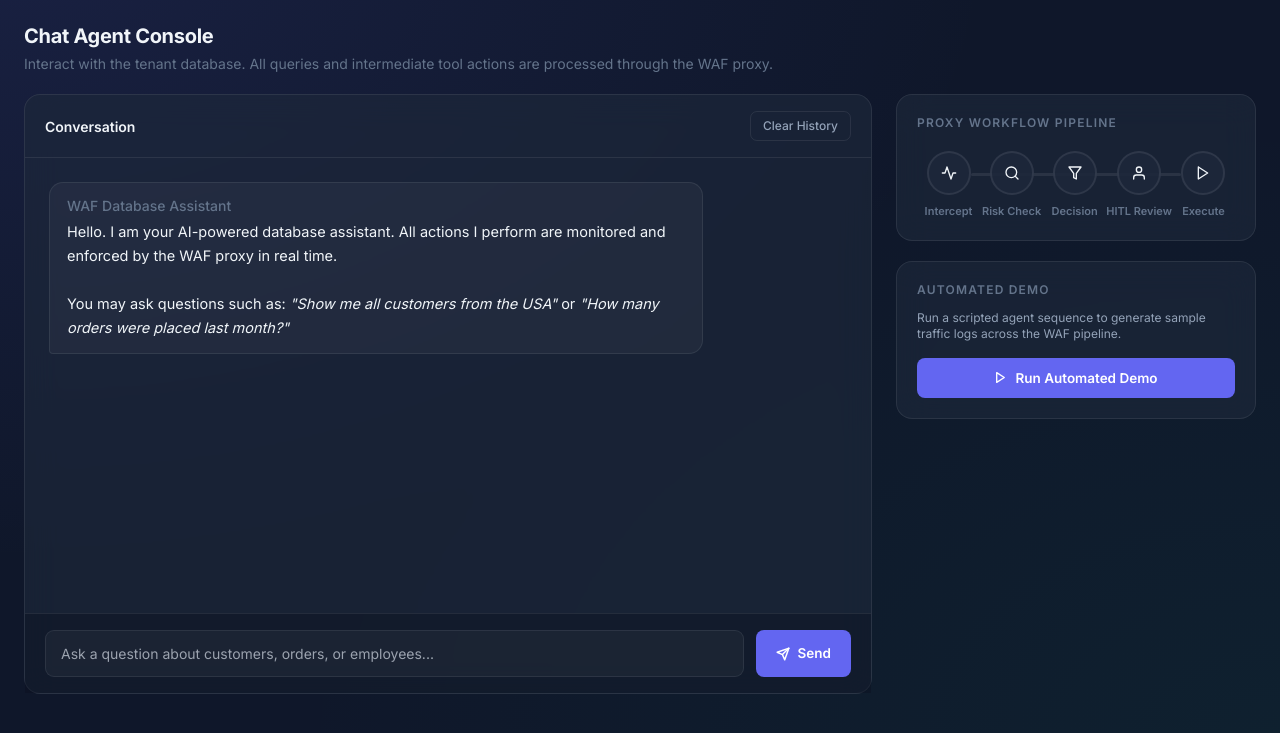
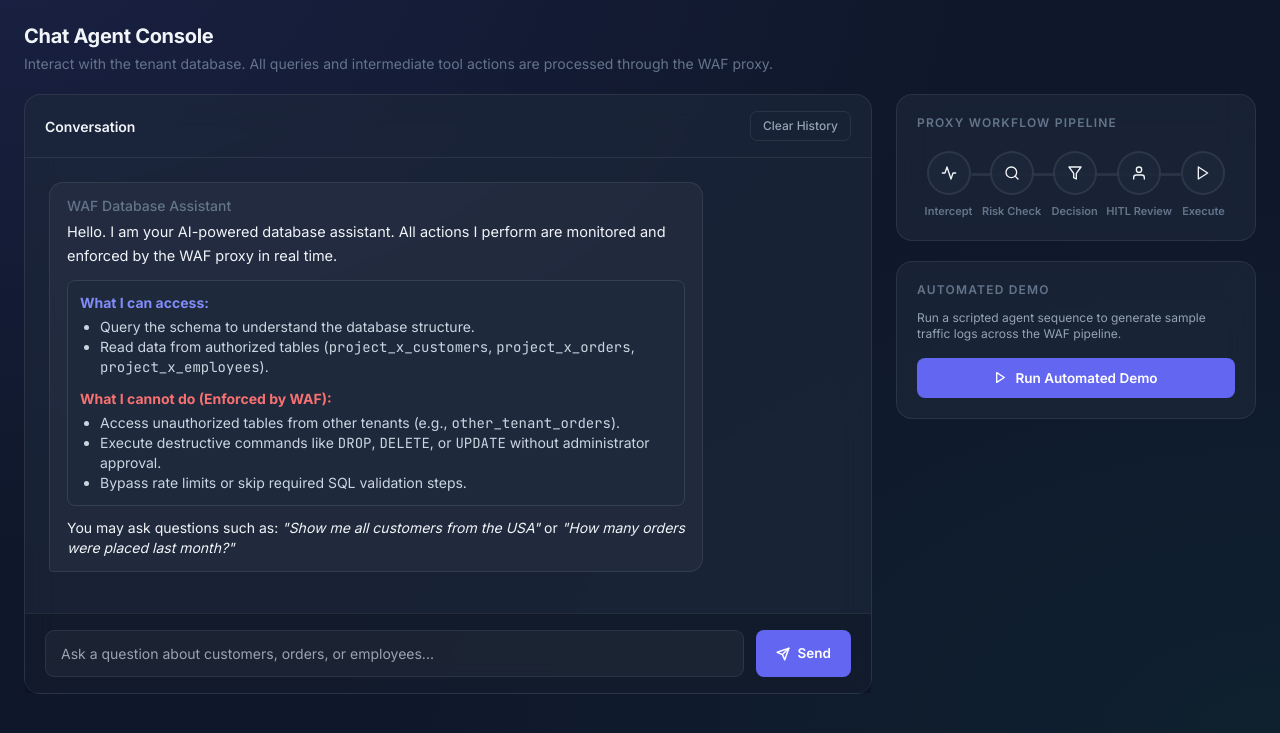
Before and after one commit to Joshuakevin23/THE-AGENT-WAF, a plain HTML site: page dashboard/index.html in a window 1280 px wide. Shown: the part 59-792 px from the top of the page. Drawn offline with nearby package versions, Linux system fonts and the light colour scheme; no server answers.

Commit message:
feat: enhance chat intro to clarify AI capabilities and WAF enforcements

```diff
--- a/dashboard/index.html
+++ b/dashboard/index.html
@@ -783,9 +783,24 @@
           <div class="msg msg-assistant">
             <div class="bubble bubble-assistant">
               <p class="text-sm font-medium mb-1" style="color:var(--text-muted);">WAF Database Assistant</p>
-              Hello. I am your AI-powered database assistant. All actions I perform are monitored and enforced by the WAF proxy in real time.
-              <br><br>
-              You may ask questions such as: <em>"Show me all customers from the USA"</em> or <em>"How many orders were placed last month?"</em>
+              <p class="mb-2">Hello. I am your AI-powered database assistant. All actions I perform are monitored and enforced by the WAF proxy in real time.</p>
+
+              <div class="text-sm bg-slate-800 p-3 rounded-lg border border-slate-700 my-3">
+                <p class="font-bold text-indigo-400 mb-1">What I can access:</p>
+                <ul class="list-disc pl-5 mb-3 text-slate-300">
+                  <li>Query the schema to understand the database structure.</li>
+                  <li>Read data from authorized tables (<code>project_x_customers</code>, <code>project_x_orders</code>, <code>project_x_employees</code>).</li>
+                </ul>
+
+                <p class="font-bold text-red-400 mb-1">What I cannot do (Enforced by WAF):</p>
+                <ul class="list-disc pl-5 text-slate-300">
+                  <li>Access unauthorized tables from other tenants (e.g., <code>other_tenant_orders</code>).</li>
+                  <li>Execute destructive commands like <code>DROP</code>, <code>DELETE</code>, or <code>UPDATE</code> without administrator approval.</li>
+                  <li>Bypass rate limits or skip required SQL validation steps.</li>
+                </ul>
+              </div>
+
+              <p class="text-sm">You may ask questions such as: <em>"Show me all customers from the USA"</em> or <em>"How many orders were placed last month?"</em></p>
             </div>
           </div>
         </div>
```
